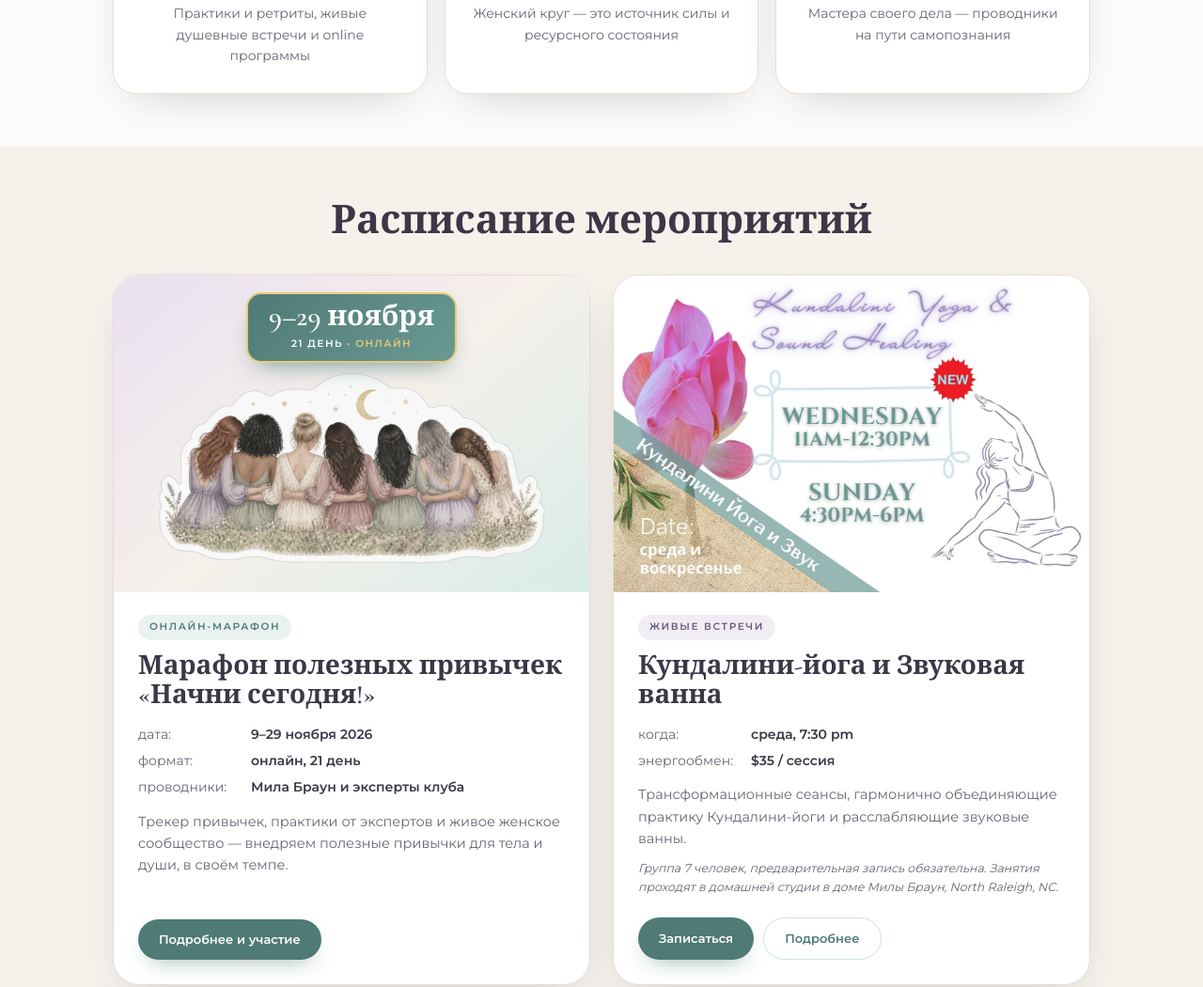
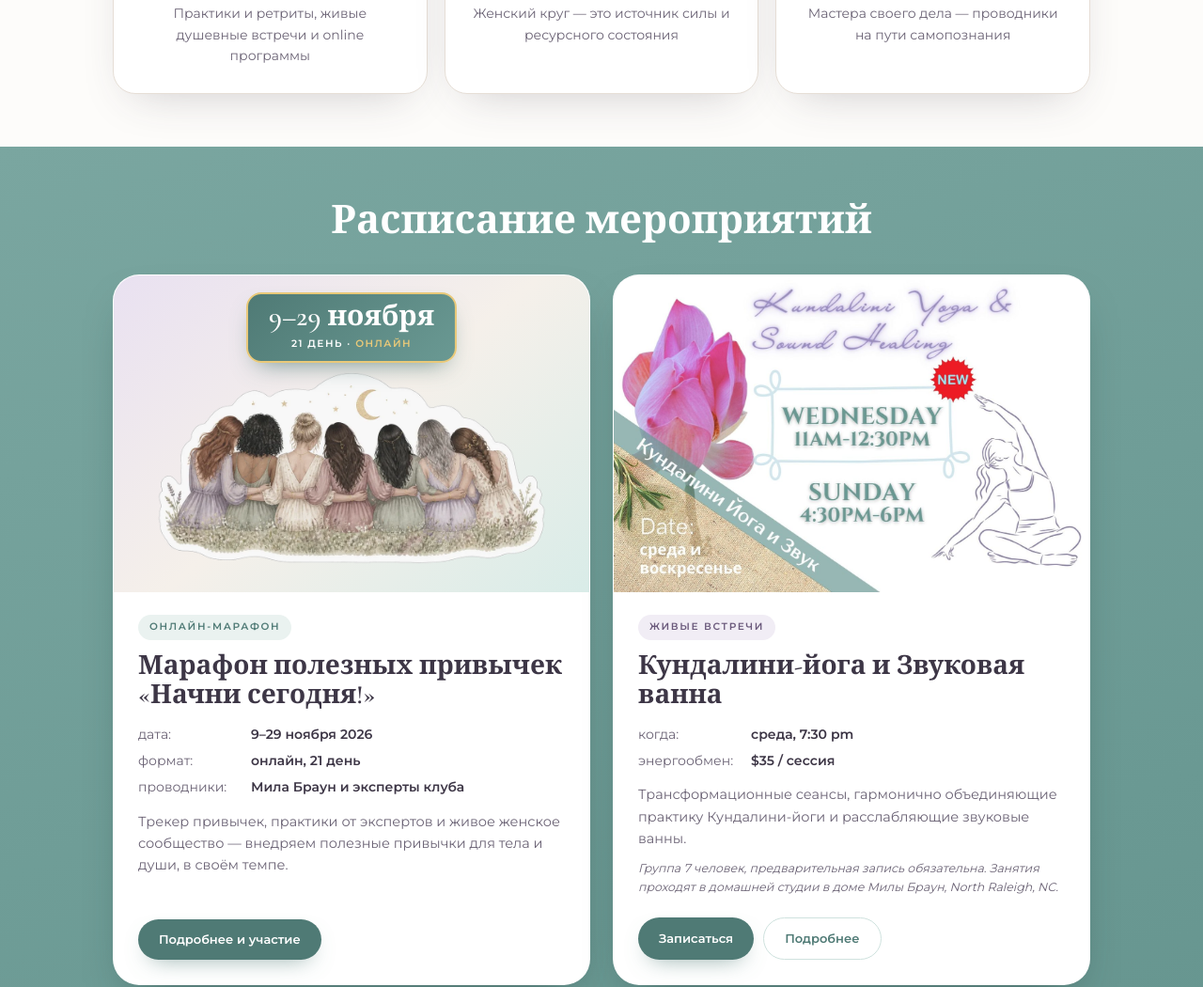
Before and after one commit to Serenitycode777/serenitychallenge21, a plain HTML site: page club/index.html in a window 1280 px wide. Shown: the part 962-2012 px from the top of the page at 94% size. Drawn offline with nearby package versions, Linux system fonts and the light colour scheme.

Commit message:
SM EVENTS: events section on brand sage green background

```diff
--- a/club/index.html
+++ b/club/index.html
@@ -148,6 +148,9 @@ section{padding:56px 0}
 @media (max-width:560px){ .form-card{padding:28px 20px} }
 
 /* contacts */
+#events{background:linear-gradient(160deg,#7AA6A0 0%,#6A9993 50%,#5E8C86 100%)}
+#events .sec-head h2{color:#fff}
+#events .ev{border-color:rgba(255,255,255,.5);box-shadow:0 22px 48px -24px rgba(30,52,50,.6)}
 #contacts{background:linear-gradient(160deg,#B3A6C1 0%,#AA9DB8 55%,#9E91AE 100%)}
 #contacts .sec-head h2{color:#fff}
 #contacts .sec-head p{color:rgba(255,255,255,.85)}
@@ -225,7 +228,7 @@ footer a{color:var(--sage-deep);text-decoration:none;font-weight:600}
     </div>
   </section>
 
-  <section id="events" class="tint">
+  <section id="events">
     <div class="wrap">
       <div class="sec-head">
         <h2>Расписание мероприятий</h2>
```
